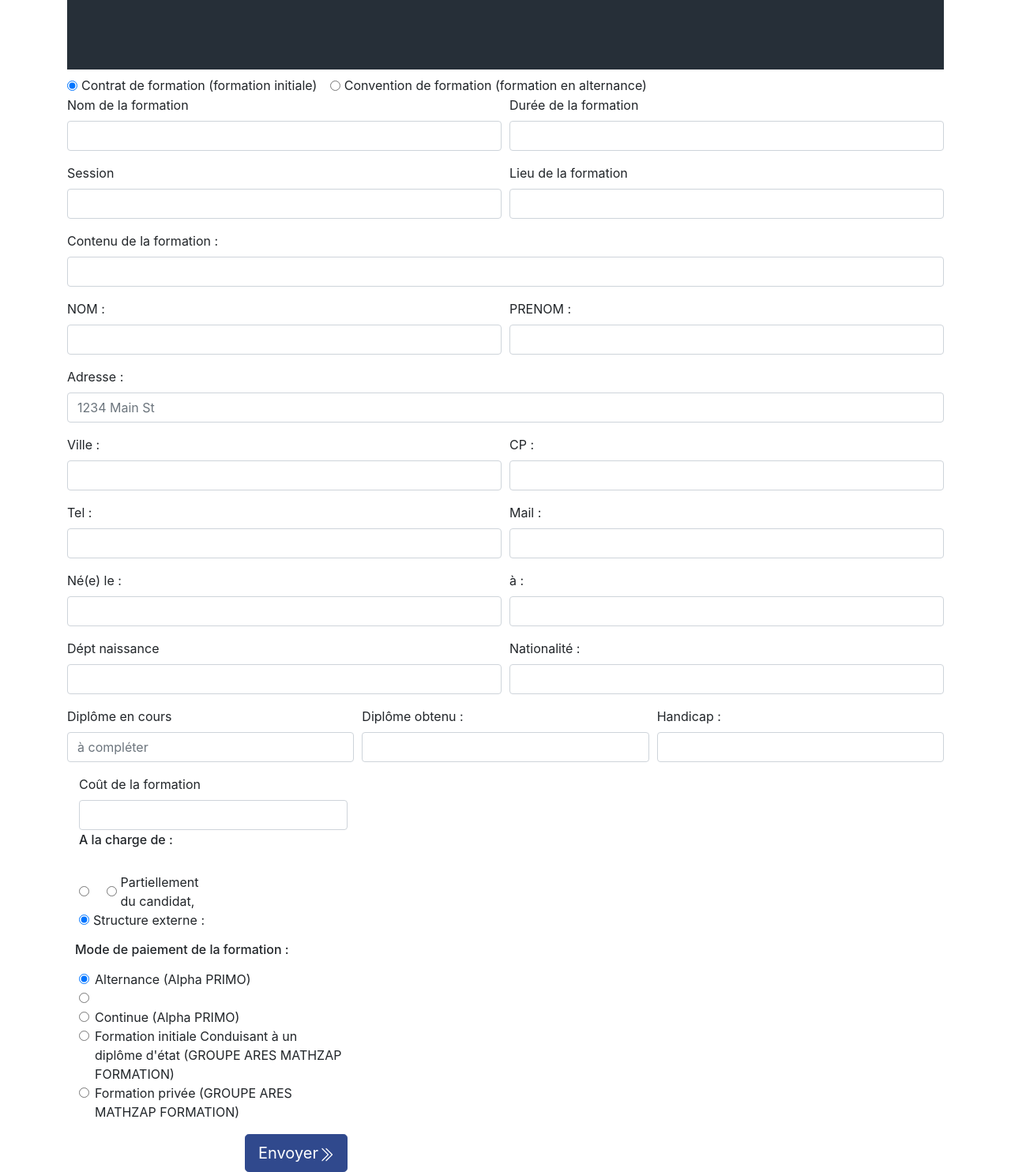
After one commit to VEROFOREST/Stageprospects, a Symfony app: template templates/pre_inscription/recappreinsc.html.twig in a window 1280 px wide. The commit adds this page. Shown: the whole page at 79% size. Run offline with Twig, Linux system fonts and the light colour scheme; the template is opened without the code that fills it, so the values that code supplies are empty; some libraries are stand-ins or nearby versions.

Commit message:
creation pdf preinscript

```diff
--- a/templates/base.html.twig
+++ b/templates/base.html.twig
@@ -5,7 +5,7 @@
         <title>{% block title %}Welcome!{% endblock %}</title>
         {% block stylesheets %}{% endblock %}
         <link rel="stylesheet" href="https://stackpath.bootstrapcdn.com/bootstrap/4.5.2/css/bootstrap.min.css" integrity="sha384-JcKb8q3iqJ61gNV9KGb8thSsNjpSL0n8PARn9HuZOnIxN0hoP+VmmDGMN5t9UJ0Z" crossorigin="anonymous">
-         <link rel="stylesheet" href="{{asset("/assets/css/style.css")}}">
+         <link rel="stylesheet" href="{{absolute_url(asset("/assets/css/style.css"))}}">
     </head>
     <body>
 
@@ -16,6 +16,6 @@
         <script src="https://code.jquery.com/jquery-3.5.1.slim.min.js" integrity="sha384-DfXdz2htPH0lsSSs5nCTpuj/zy4C+OGpamoFVy38MVBnE+IbbVYUew+OrCXaRkfj" crossorigin="anonymous"></script>
         <script src="https://cdn.jsdelivr.net/npm/popper.js@1.16.1/dist/umd/popper.min.js" integrity="sha384-9/reFTGAW83EW2RDu2S0VKaIzap3H66lZH81PoYlFhbGU+6BZp6G7niu735Sk7lN" crossorigin="anonymous"></script>
         <script src="https://stackpath.bootstrapcdn.com/bootstrap/4.5.2/js/bootstrap.min.js" integrity="sha384-B4gt1jrGC7Jh4AgTPSdUtOBvfO8shuf57BaghqFfPlYxofvL8/KUEfYiJOMMV+rV" crossorigin="anonymous"></script>
-         <script src="{{asset("../assets/js/main.js")}}"></script>
+         <script src="{{absolute_url(asset("../assets/js/main.js"))}}"></script>
     </body>
 </html>
--- a/templates/pre_inscription/confirmation.html.twig
+++ b/templates/pre_inscription/confirmation.html.twig
@@ -22,7 +22,7 @@
 
 
     </div>
-    <a class="btn btn-outline-info btn-lg float-right" href="{{ path('pre_inscription_pdf',{'id':pre_inscription.id}) }}">télécharger en pdf  <svg width="1em" height="1em" viewBox="0 0 16 16" class="bi bi-chevron-double-right" fill="currentColor" xmlns="http://www.w3.org/2000/svg">
+    <a class="btn btn-outline-info btn-lg float-right" href="{{ path('pdf',{'id': pre_inscription.id}) }}">télécharger en pdf  <svg width="1em" height="1em" viewBox="0 0 16 16" class="bi bi-chevron-double-right" fill="currentColor" xmlns="http://www.w3.org/2000/svg">
     <path fill-rule="evenodd" d="M3.646 1.646a.5.5 0 0 1 .708 0l6 6a.5.5 0 0 1 0 .708l-6 6a.5.5 0 0 1-.708-.708L9.293 8 3.646 2.354a.5.5 0 0 1 0-.708z"/>
     <path fill-rule="evenodd" d="M7.646 1.646a.5.5 0 0 1 .708 0l6 6a.5.5 0 0 1 0 .708l-6 6a.5.5 0 0 1-.708-.708L13.293 8 7.646 2.354a.5.5 0 0 1 0-.708z"/>
     </svg></a>
--- /dev/null
+++ b/templates/pre_inscription/recappreinsc.html.twig
@@ -0,0 +1,274 @@
+{% extends 'base.html.twig' %}
+
+{% block title %}PreInscription{% endblock %}
+        {% block stylesheets %}
+            {# 'app' must match the first argument to addEntry() in webpack.config.js #}
+
+            <!-- Renders a link tag (if your module requires any CSS)
+                 <link rel="stylesheet" href="/build/app.css"> -->
+        {% endblock %}
+
+
+{% block body %}
+    <body>
+        <div class="container">
+  <h1 >Formulaire de pré-inscription {{ 'now'|date('Y-m-d') }}</h1>
+
+  <form id="preinscription-form" method="post" action="{{path("pre_inscription_store",{'id':preinscription.prospect.id})}}">
+      {# <input type="hidden" name="prospect_id" value="{{ prospect.id }}" > #}
+       {# <input type="hidden" name="prospect_date" value="{{ prospect.id }}" > #}
+
+      <div class="form-check-inline">
+
+
+        <input class="form-check-input" name="CategFormation" type="radio" value="1" id="exampleRadios1" checked>
+        <label class="form-check-label"  for="exampleRadios1" value="1">
+        Contrat de formation (formation initiale)
+        </label>
+      </div>
+      <div class="form-check-inline">
+
+
+        <input class="form-check-input" name="CategFormation" type="radio" value="2" id="exampleRadios2" >
+         <label class="form-check-label" for="exampleRadios2">
+          Convention de formation (formation en alternance)
+        </label>
+      </div>
+      <div class="form-row">
+        <div class="form-group col-md-6">
+          <label for="inputFormation">Nom de la formation</label>
+          <input type="text" class="form-control" id="inputFormation" value="{{preinscription.prospect.parcours.formation.type}}">
+        </div>
+
+
+        <div class="form-group col-md-6">
+          <label for="inputDuree">Durée de la formation</label>
+          <input type="text" class="form-control" id="inputDuree" value="{{preinscription.prospect.parcours.formation.duree}}">
+        </div>
+      </div>
+
+
+      <div class="form-row">
+        <div class="form-group col-md-6">
+          <label for="inputSession">Session</label>
+          <input type="text" class="form-control" id="inputSession" value="{{preinscription.prospect.parcours.formation.sessionFormation.nom}}" >
+        </div>
+
+
+        <div class="form-group col-md-6">
+
+           <label for="inputLieu">Lieu de la formation </label>
+          <input type="text" class="form-control" id="inputLieu" value="{{preinscription.prospect.parcours.formation.lieuFormation}}">
+        </div>
+      </div>
+      <div class="form-row">
+        <div class="form-group col-md-12">
+          <label for="inputContenu">Contenu de la formation : </label>
+          <input type="textarea" class="form-control" id="inputContenu" value="{{preinscription.prospect.parcours.formation.contenuFormation}}" >
+        </div>
+      </div>
+
+      <div class="form-row">
+        <div class="form-group col-md-6">
+          <label for="inputNom">NOM :</label>
+          <input type="text" class="form-control" id="inputNom"value="{{preinscription.prospect.nom}}">
+        </div>
+        <div class="form-group col-md-6">
+          <label for="inputPrenom">PRENOM :</label>
+          <input type="text" class="form-control" id="inputPrenom" value="{{preinscription.prospect.prenom}}">
+        </div>
+      </div>
+      <div class="form-group">
+        <label for="inputAddress">Adresse :</label>
+        <input type="text" class="form-control" id="inputAddress" placeholder="1234 Main St"value="{{preinscription.prospect.adresse}}">
+      </div>
+      <div class="form-row">
+        <div class="form-group col-md-6">
+          <label for="inputCity">Ville :</label>
+          <input type="text" class="form-control" id="inputCity" value="{{preinscription.prospect.ville}}">
+        </div>
+        <div class="form-group col-md-6">
+          <label for="inputState">CP :</label>
+          <input id="inputState" class="form-control"value="{{preinscription.prospect.cp}}">
+        </div>
+      </div>
+     <div class="form-row">
+        <div class="form-group col-md-6">
+          <label for="inputTel">Tel :</label>
+          <input type="text" class="form-control" id="inputTel" value="{{preinscription.prospect.tel}}">
+        </div>
+        <div class="form-group col-md-6">
+          <label for="inputMail">Mail :</label>
+          <input id="inputMail" class="form-control"value="{{preinscription.prospect.email}}">
+        </div>
+      </div>
+      <div class="form-row">
+        <div class="form-group col-md-6">
+          <label for="inputDateNaissance">Né(e) le :</label>
+          <input type="text" class="form-control" id="inputDateNaissance" value="{{preinscription.prospect.lieuNaissance}}">
+        </div>
+        <div class="form-group col-md-6">
+          <label for="inputLieuNaissance">à :</label>
+          <input id="inputLieuNaissance" class="form-control"value="{{preinscription.prospect.lieuNaissance}}">
+        </div>
+      </div>
+      <div class="form-row">
+        <div class="form-group col-md-6">
+          <label for="inputCity">Dépt naissance</label>
+          <input type="text" class="form-control" id="inputCity" value="{{preinscription.prospect.deptNaissance}}">
+        </div>
+        <div class="form-group col-md-6">
+          <label for="inputState">Nationalité :</label>
+          <input id="inputState" class="form-control"value="{{preinscription.prospect.nationalite}}">
+        </div>
+      </div>
+      <div class="form-row">
+        <div class="form-group col-md-4">
+          <label for="inputDiplomeCours">Diplôme en cours</label>
+          <input type="text" class="form-control" id="inputDiplomeCours" value="" placeholder="à compléter">
+        </div>
+        <div class="form-group col-md-4">
+          <label for="inputDiplomeObtenu">Diplôme obtenu :</label>
+          <input id="inputDiplomeObtenu" class="form-control"value="{{preinscription.prospect.parcours.dernierDiplome}}">
+
+        </div>
+        <div class="form-group col-md-4">
+          <label for="inputHandicap">Handicap :</label>
+          <input id="inputHandicap" class="form-control"value="{{preinscription.prospect.parcours.handicap}}">
+
+        </div>
+
+      </div>
+
+      <div class="form-group col-md-4">
+        <label for="inputCoutFormation">Coût de la formation</label>
+        <input type="text" class="form-control" id="inputCoutFormation"  value="{{preinscription.prospect.parcours.formation.coutFormation}}">
+
+      <div class="form-check">
+
+
+        {% if (preinscription.prospect.parcours.formation.matSupp) %}
+         <label for="form-check-label">Matériel supplémentaire  </label>
+        <input class="form-check-input-left" type="checkbox" id="MatCheck1" checked>
+
+        {% endif %}
+      </div>
+
+      <div class="form-row">
+        <div class="form-group col-md-12">
+        <label  for="ChargeDe">
+          <h6>A la charge de : </h6>
+          </label>
+        </div>
+
+      </div>
+      <div class="form-row">
+         <div class="form-group col-md-12">
+        <div class="form-check-inline">
+
+          <input class="form-check-input" name="ChargeDe" type="radio" checked="checked" value="1" id="exampleRadios3">
+          <label class="form-check-label" for="exampleRadios3" >
+            {{preinscription.chargeDe.libelle}}
+          </label>
+        </div>
+        <div class="form-check-inline">
+
+          <input class="form-check-input" name="ChargeDe" type="radio" value="2" id="exampleRadios4" checked="checked" onclick="txtInput()">
+          <label class="form-check-label" for="exampleRadios4">
+            Partiellement du candidat,
+
+          </label>
+          <div class="form-group col-md-12">
+          {# {% if (pre_inscription.chargeDe.id as "(2)") %} #}
+          <div id='montantpartiel'>
+         <label for="inputmontantpartiel">Montant :</label>
+          <input type="text" class="form-control" id="inputmontantpartiel" name="montantCandidat" value="">
+          {# {% endif %} #}
+          </div>
+        </div>
+
+        </div>
+        <div class="form-check-inline">
+
+          <input class="form-check-input" name="ChargeDe" type="radio" value="3" id="exampleRadios5tri" checked="checked" onclick="txtstructure();">
+          <label class="form-check-label" for="exampleRadios5tri">
+          Structure externe :
+          </label>
+          <div id="nomstructure">
+            <div class="form-group col-md-12 ">
+                <label for="nomstructure">Nom :</label>
+                <input type="text" class="form-control" name="nomStructure" id="nomstructurefinan"  value="">
+            </div>
+            <div class="form-check-inline">
+              <label class="form-check-label" for="exampleRadios5bis">
+                Paiement validé par la structure
+                </label>
+                <input class="form-check-input-left" name="validePaiement" type="radio" value="true" id="exampleRadios5bis" >
+            </div>
+          </div>
+
+
+        </div>
+        </div>
+
+          <label  for="Financement">
+           <h6> Mode de paiement de la formation : </h6>
+            </label>
+
+      </div>
+      <div class="form-row">
+        <div class="form-group col-md-12">
+          <div class="form-check">
+
+            <input class="form-check-input" name="financement"  type="radio" value="1" id="exampleRadios6" checked="checked">
+            <label class="form-check-label " for="exampleRadios6">
+              Alternance (Alpha PRIMO)
+            </label>
+
+          </div>
+          <div class="form-check">
+
+            <input class="form-check-input" name="financement" type="radio" value="2" id="exampleRadios7" >
+            <label class="form-check-label" for="exampleRadios7">
+              {{preinscription.financement.nom}}
+            </label>
+          </div>
+          <div class="form-check">
+
+            <input class="form-check-input"name="financement"  type="radio" value="3" id="exampleRadios8" >
+            <label class="form-check-label" for="exampleRadios8">
+            Continue (Alpha PRIMO)
+            </label>
+          </div>
+          <div class="form-check">
+
+            <input class="form-check-input" name="financement"  type="radio" value="4" id="exampleRadios9" >
+            <label class="form-check-label" for="exampleRadios9">
+            Formation initiale Conduisant à un diplôme d'état (GROUPE ARES MATHZAP FORMATION)
+            </label>
+          </div>
+          <div class="form-check">
+
+            <input class="form-check-input"name="financement" type="radio" value="5" id="exampleRadios10" >
+            <label class="form-check-label" for="exampleRadios10">
+            Formation privée (GROUPE ARES MATHZAP FORMATION)
+            </label>
+          </div>
+        </div>
+      </div>
+
+
+    <button id="preinscription" type="submit" class="btn btn-primary btn-lg float-right">Envoyer<svg width="1em" height="1em" viewBox="0 0 16 16" class="bi bi-chevron-double-right" fill="currentColor" xmlns="http://www.w3.org/2000/svg">
+      <path fill-rule="evenodd" d="M3.646 1.646a.5.5 0 0 1 .708 0l6 6a.5.5 0 0 1 0 .708l-6 6a.5.5 0 0 1-.708-.708L9.293 8 3.646 2.354a.5.5 0 0 1 0-.708z"/>
+      <path fill-rule="evenodd" d="M7.646 1.646a.5.5 0 0 1 .708 0l6 6a.5.5 0 0 1 0 .708l-6 6a.5.5 0 0 1-.708-.708L13.293 8 7.646 2.354a.5.5 0 0 1 0-.708z"/>
+      </svg>
+    </button>
+
+
+  </form>
+
+
+    {# <a href="{{ path('pre_inscription_index') }}">back to list</a> #}
+</div>
+
+{% endblock %}
```
Also changed, not shown: src/Controller/PdfController.php (added, +55 -0 lines), src/Controller/PreInscriptionController.php (+2 -16 lines), templates/helloworld.html.twig (added, +12 -0 lines), 2 other files.
